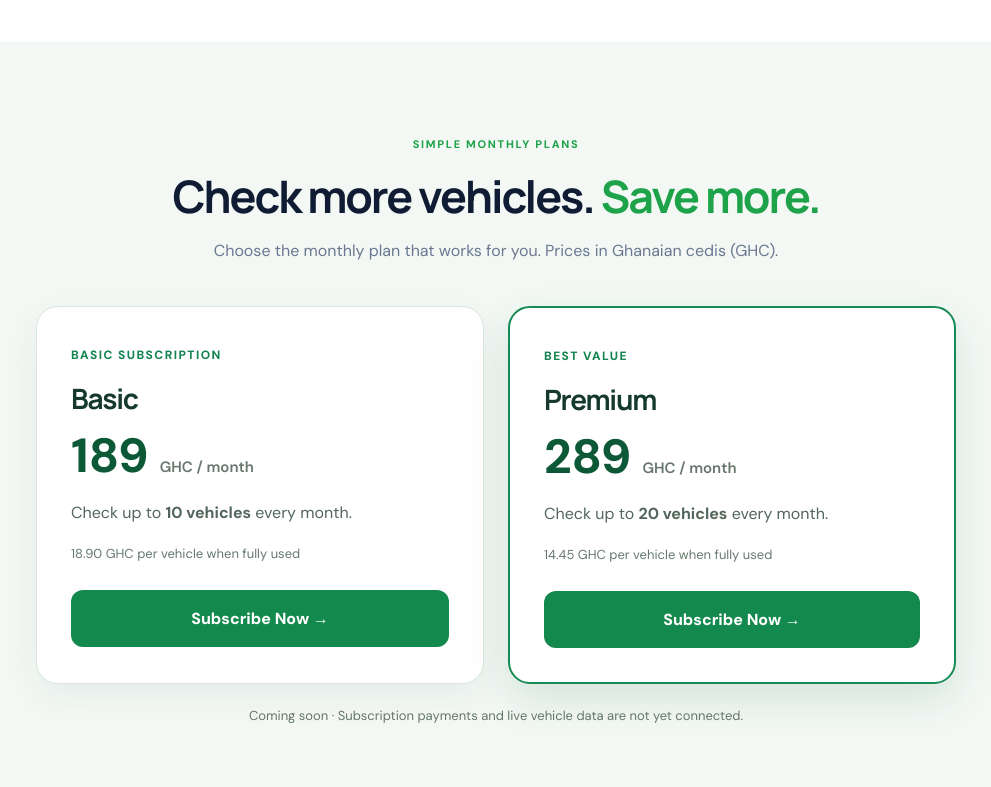
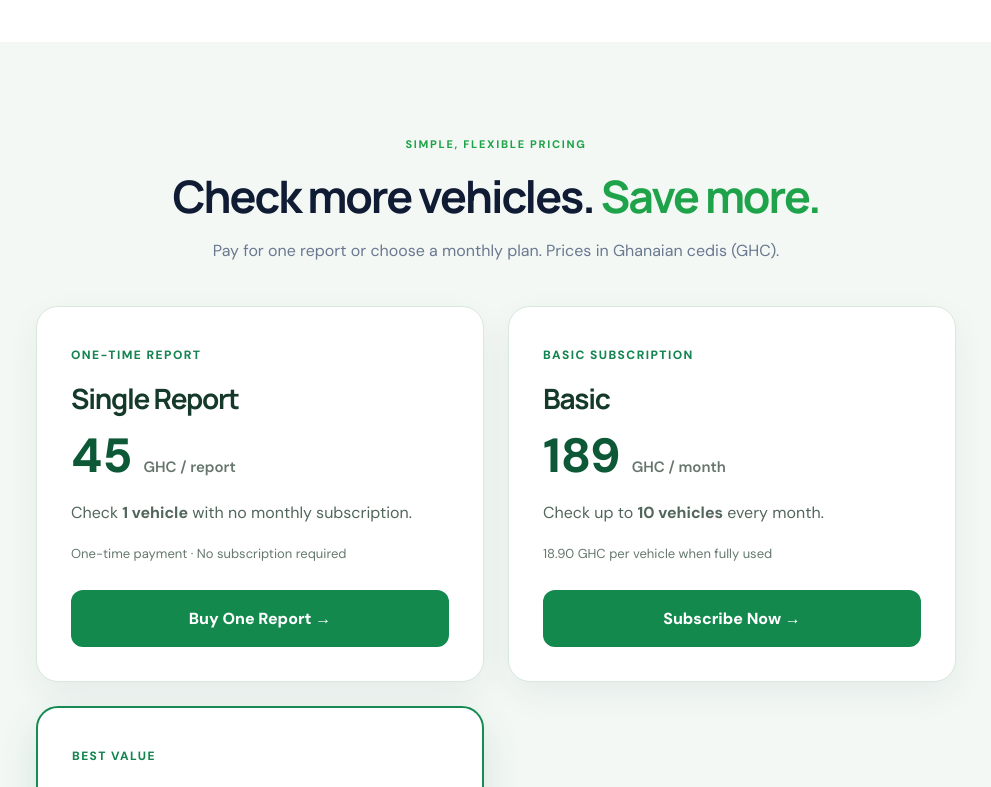
Before and after one commit to tekkoplex-lgtm/checkyourvinnumber, a React (Vite) app: page / in a window 1280 px wide. Shown: the part 1600-2387 px from the top of the page, without its empty margins (144-1135 px from the left). Built offline with nearby package versions, Linux system fonts and the light colour scheme.

Commit message:
feat: offer single VIN report for 45 GHC

```diff
--- a/src/VinHome.tsx
+++ b/src/VinHome.tsx
@@ -128,11 +128,12 @@ function VinHome() {
         </div>
       </section>
       <section className="vin-pricing" id="subscriptions">
-        <div className="vin-section-intro"><span className="vin-eyebrow">SIMPLE MONTHLY PLANS</span><h2>Check more vehicles. <span>Save more.</span></h2><p>Choose the monthly plan that works for you. Prices in Ghanaian cedis (GHC).</p></div>
+        <div className="vin-section-intro"><span className="vin-eyebrow">SIMPLE, FLEXIBLE PRICING</span><h2>Check more vehicles. <span>Save more.</span></h2><p>Pay for one report or choose a monthly plan. Prices in Ghanaian cedis (GHC).</p></div>
         <div className="vin-pricing-grid">
+          <article className="vin-pricing-card"><span className="vin-plan-label">ONE-TIME REPORT</span><h3>Single Report</h3><p className="vin-plan-price">45 <small>GHC / report</small></p><p>Check <strong>1 vehicle</strong> with no monthly subscription.</p><div className="vin-plan-unit">One-time payment · No subscription required</div><button type="button" onClick={() => window.alert('Single-report payments are coming soon. Online payments and live vehicle data are not yet available.')}>Buy One Report →</button></article>
           <article className="vin-pricing-card"><span className="vin-plan-label">BASIC SUBSCRIPTION</span><h3>Basic</h3><p className="vin-plan-price">189 <small>GHC / month</small></p><p>Check up to <strong>10 vehicles</strong> every month.</p><div className="vin-plan-unit">18.90 GHC per vehicle when fully used</div><button type="button" onClick={() => window.alert('Subscriptions are coming soon. Online payments are not yet available.')}>Subscribe Now →</button></article>
           <article className="vin-pricing-card vin-pricing-featured"><span className="vin-plan-label">BEST VALUE</span><h3>Premium</h3><p className="vin-plan-price">289 <small>GHC / month</small></p><p>Check up to <strong>20 vehicles</strong> every month.</p><div className="vin-plan-unit">14.45 GHC per vehicle when fully used</div><button type="button" onClick={() => window.alert('Subscriptions are coming soon. Online payments are not yet available.')}>Subscribe Now →</button></article>
-        </div><p className="vin-pricing-note">Coming soon · Subscription payments and live vehicle data are not yet connected.</p>
+        </div><p className="vin-pricing-note">Coming soon · Online payments and live vehicle data are not yet connected.</p>
       </section>
       <section className="vin-sample-cta"><div><span className="vin-eyebrow">SEE HOW IT WORKS</span><h2>Try a real-feeling report.<br/><span>With fictional data.</span></h2><p>We've prepared a Toyota Hilux 4x4 example so you can explore the full experience.</p></div><button type="button" onClick={() => { setMethod('vin'); setQuery(SAMPLE_VIN); setReport(true); setSearchCompleted(true); setActive(null); window.scrollTo({ top: 0, behavior: 'smooth' }) }}>Open sample report <span>↗</span></button></section>
     </main> : <main className="vin-report-page">
```
